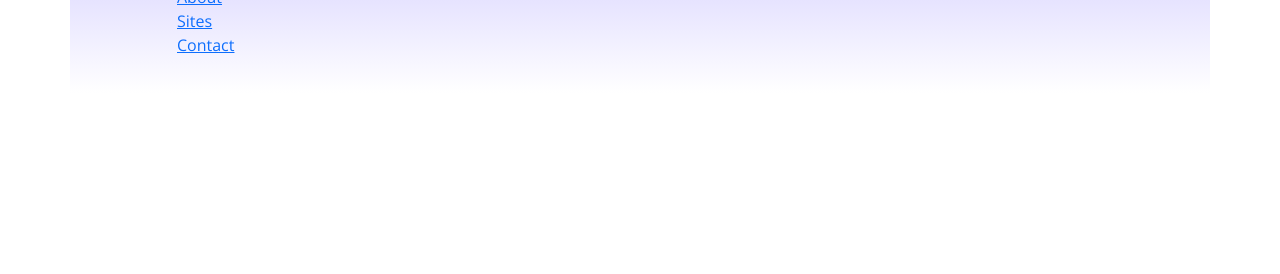
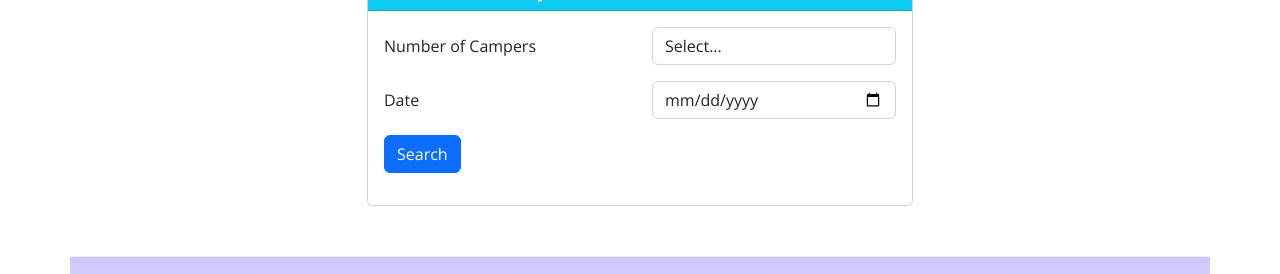
Before and after one commit to thomduss-git/nucampsite, a plain HTML site: page index.html in a window 1280 px wide. Shown: the part 1244-1518 px from the top of the page. Before the commit the page ends 1337 px from the top, so only its background shows below. Drawn offline with nearby package versions, Linux system fonts and the light colour scheme.

Commit message:
Week 3 workshop Assignment

```diff
--- a/index.html
+++ b/index.html
@@ -30,6 +30,13 @@
                 <div class="col">
                     <h1>Nucamp</h1>
                     <h2>a better way to camp</h2>
+                </div>
+                <div class="col-md-4 col-xl-2 mt-4">
+                    <button class="btn btn-info">
+                        <nav>
+                            <a class="text-white text-decoration-none" href="#reservationForm">Reserve Campsite</a>
+                        </nav>
+                    </button>
                 </div>
             </div>
         </div>
@@ -72,7 +79,8 @@
                     <img class="me-3 img-thumbnail" src="img/breadcrumb-trail-thumb.jpg" alt="Breadcrumb Trail" />
                     <div class="align-self-center">
                         <h3>Our Campsites</h3>
-                        <p class="d-none d-sm-block">Explore our growing database of curated campsites and leave your own reviews!</p>
+                        <p class="d-none d-sm-block">Explore our growing database of curated campsites and leave your
+                            own reviews!</p>
                     </div>
                 </div>
             </div>
@@ -84,34 +92,22 @@
             <div class="col-sm-4 col-md-3 align-self-center">
                 <h2>Featured Campsites</h2>
             </div>
-
             <div class="col">
-                <div class="d-flex">
+                <div class="d-flex align-self-center">
                     <div class="align-self-center">
-                    <h3>React Lake Campground</h3>
-                    <p class="d-none d-sm-block">Nestled in the foothills of the Chrome Mountains, this campground on the
-                        shores of the pristine React
-                        Lake is a favorite for fly fishers.</p>
+                        <h3>React Lake Campground</h3>
+                        <p class="d-none d-sm-block">Nestled in the foothills of the Chrome Mountains, this campground
+                            on the
+                            shores of the pristine React
+                            Lake is a favorite for fly fishers.</p>
                     </div>
-                    <img class="me-3 img-thumbnail" src="img/react-lake-thumb.jpg" alt="React Lake" />
+                    <img class="ms-3 img-thumbnail" src="img/react-lake-thumb.jpg" alt="React Lake" />
                 </div>
             </div>
 
-           <!-- <div class="col">
-                <div class="d-flex">
-                    <div class="align-self-center">
-                    <h3>React Lake Campground</h3>
-                    <p class="d-none d-sm-block">Nestled in the foothills of the Chrome Mountains, this campground on the
-                        shores of the pristine React
-                        Lake is a favorite for fly fishers.</p>
-                    </div>
-                    <img class="me-3 img-thumbnail" src="img/react-lake-thumb.jpg" alt="React Lake" />
-                </div>
-            </div> -->
 
 
-
-            </section>
+        </section>
 
         <!-- partner section -->
         <section class="row row-content align-item-center">
@@ -124,11 +120,57 @@
                     <img class="me-3 img-thumbnail" src="img/bootstrap-thumb.png" alt="Bootstrap Outfitters" />
                     <div class="align-self-center">
                         <h3>Bootstrap Outfitters</h3>
-                        <p class="d-none d-sm-block">Bootstrap Outfitters supplies you with gear you need at prices you can't beat.</p>
+                        <p class="d-none d-sm-block">Bootstrap Outfitters supplies you with gear you need at prices you
+                            can't beat.</p>
                     </div>
                 </div>
             </div>
 
+        </section>
+
+        <!--Reservation Form-->
+        <section class="row row-content align-item-center" id="reservationForm">
+            <div class="mx-auto col-sm-6">
+                <div class="card">
+                    <h3 class="card-header bg-info text-white">Reserve a Campsite</h3>
+                    <div class="card-body">
+                        <form>
+                            <!--Number of People-->
+                            <div class="row mb-3">
+                                <div class="col-sm-6">
+                                    <label class="col-form-label" for="numberOfPeople">Number of Campers</label>
+                                </div>
+                                <div class="col-sm-6">
+                                    <select class="form-control" name="numberOfPeople" id="numberOfPeople">
+                                        <option value="Select...">Select...</option>
+                                        <option value="1">1</option>
+                                        <option value="2">2</option>
+                                        <option value="3">3</option>
+                                        <option value="4">4</option>
+                                        <option value="5">5</option>
+                                        <option value="6">6</option>
+                                    </select>
+                                </div>
+                            </div>
+                            <!--Date picker-->
+                            <div class="row mb-3">
+                                <div class="col-sm-6">
+                                    <label class="col-form-label" for="date">Date</label>
+                                </div>
+                                <div class="col col-sm-6">
+                                    <input class="form-control" type="date" id="date" name="date">
+                                </div>
+                            </div>
+                            <!--Search Button-->
+                             <div class="row mb-3">
+                                <div class="col">
+                                    <button type="submit" class="btn btn-primary">Search</button>
+                                 </div>
+                            </div>
+                        </form>
+                    </div>
+                </div>
+            </div>
         </section>
 
     </main>
```
